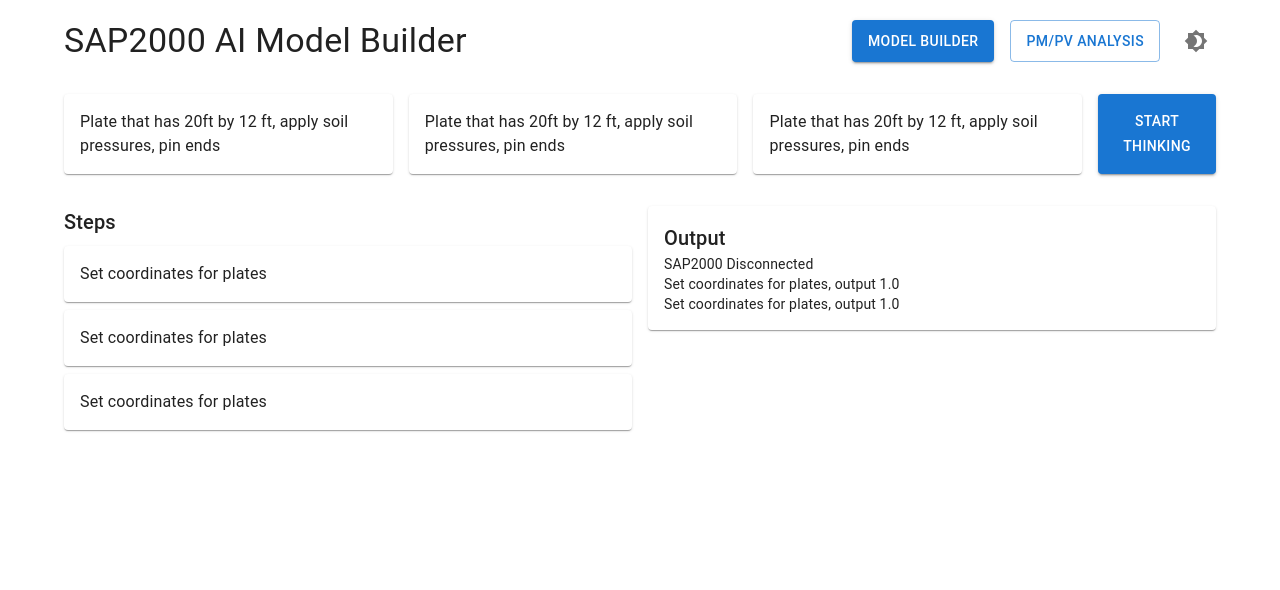
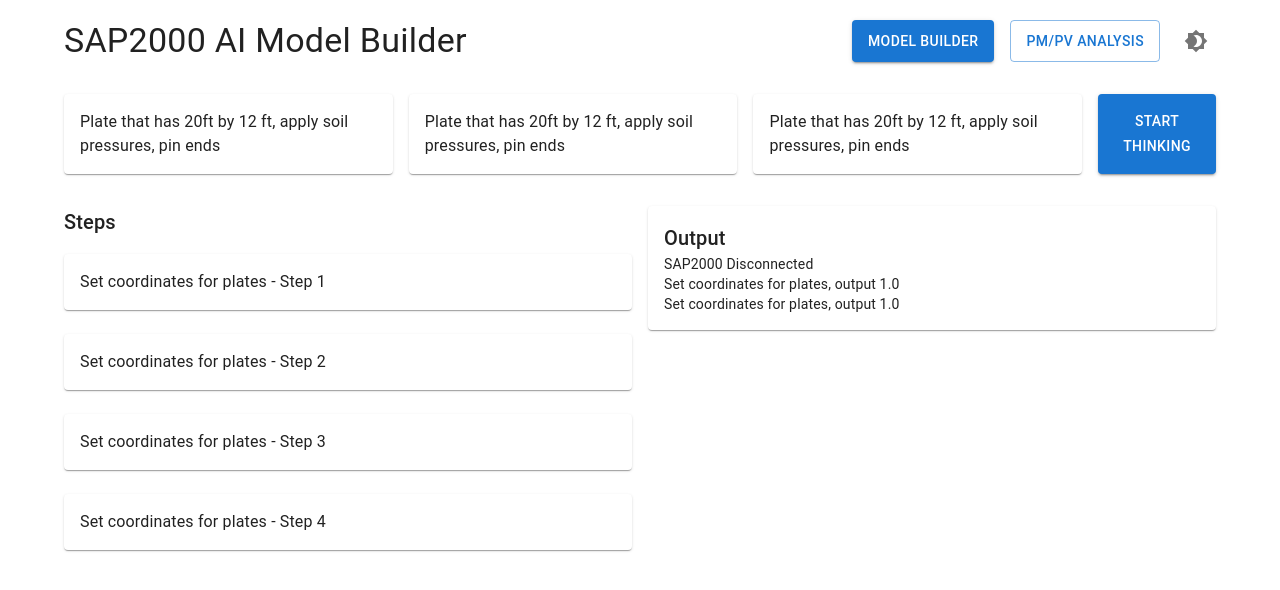
Before and after one commit to BenjaminClerk9938/sap2000-model-builder, a React (Create React App) app: page / in a window 1280 px wide. Shown: the top 590 px of the page. Built offline with nearby package versions, Linux system fonts and the light colour scheme.

Commit message:
draggable applied

```diff
--- a/package.json
+++ b/package.json
@@ -5,11 +5,15 @@
   "dependencies": {
     "@emotion/react": "^11.13.3",
     "@emotion/styled": "^11.13.0",
+    "@mui/icons-material": "^6.1.1",
     "@mui/material": "^6.1.1",
     "@testing-library/jest-dom": "^5.17.0",
     "@testing-library/react": "^13.4.0",
     "@testing-library/user-event": "^13.5.0",
     "react": "^18.3.1",
+    "react-beautiful-dnd": "^13.1.1",
+    "react-dnd": "^16.0.1",
+    "react-dnd-html5-backend": "^16.0.1",
     "react-dom": "^18.3.1",
     "react-icons": "^5.3.0",
     "react-scripts": "5.0.1",
--- a/src/components/Steps.js
+++ b/src/components/Steps.js
@@ -1,21 +1,77 @@
-import React from 'react';
-import { Card, Typography, Box } from '@mui/material';
+import React, { useState } from "react";
+import { Box, Card, Typography } from "@mui/material";
+import { DndProvider, useDrag, useDrop } from "react-dnd";
+import { HTML5Backend } from "react-dnd-html5-backend";
 
-const Steps = () => {
+// Step type constant for drag-and-drop
+const ItemTypes = {
+  STEP: "step",
+};
+
+const initialSteps = [
+  { id: "step-1", content: "Set coordinates for plates - Step 1" },
+  { id: "step-2", content: "Set coordinates for plates - Step 2" },
+  { id: "step-3", content: "Set coordinates for plates - Step 3" },
+  { id: "step-4", content: "Set coordinates for plates - Step 4" },
+];
+
+// Draggable step card component
+const StepCard = ({ step, index, moveStep }) => {
+  const [, ref] = useDrag({
+    type: ItemTypes.STEP,
+    item: { index },
+  });
+
+  const [, drop] = useDrop({
+    accept: ItemTypes.STEP,
+    hover: (draggedItem) => {
+      if (draggedItem.index !== index) {
+        moveStep(draggedItem.index, index);
+        draggedItem.index = index;
+      }
+    },
+  });
+
   return (
-    <Box>
-      <Typography variant="h6">Steps</Typography>
-      <Card sx={{ padding: 2, marginY: 1 }}>
-        <Typography variant="body1">Set coordinates for plates</Typography>
-      </Card>
-      <Card sx={{ padding: 2, marginY: 1 }}>
-        <Typography variant="body1">Set coordinates for plates</Typography>
-      </Card>
-      <Card sx={{ padding: 2, marginY: 1 }}>
-        <Typography variant="body1">Set coordinates for plates</Typography>
-      </Card>
-    </Box>
+    <Card
+      ref={(node) => ref(drop(node))}
+      style={{ padding: "16px", marginBottom: "8px" }}
+    >
+      <Typography variant="body1">{step.content}</Typography>
+    </Card>
   );
 };
 
+function Steps() {
+  const [steps, setSteps] = useState(initialSteps);
+
+  // Function to reorder steps when dragged
+  const moveStep = (fromIndex, toIndex) => {
+    const updatedSteps = Array.from(steps);
+    const [movedStep] = updatedSteps.splice(fromIndex, 1);
+    updatedSteps.splice(toIndex, 0, movedStep);
+    setSteps(updatedSteps);
+  };
+
+  return (
+    <DndProvider backend={HTML5Backend}>
+      <Box>
+        <Typography variant="h6" mb={2}>
+          Steps
+        </Typography>
+        <Box style={{ display: "flex", flexDirection: "column", gap: "16px" }}>
+          {steps.map((step, index) => (
+            <StepCard
+              key={step.id}
+              step={step}
+              index={index}
+              moveStep={moveStep}
+            />
+          ))}
+        </Box>
+      </Box>
+    </DndProvider>
+  );
+}
+
 export default Steps;
```
Also changed, not shown: 1 other file (tests, documents, lock files or other folders).
